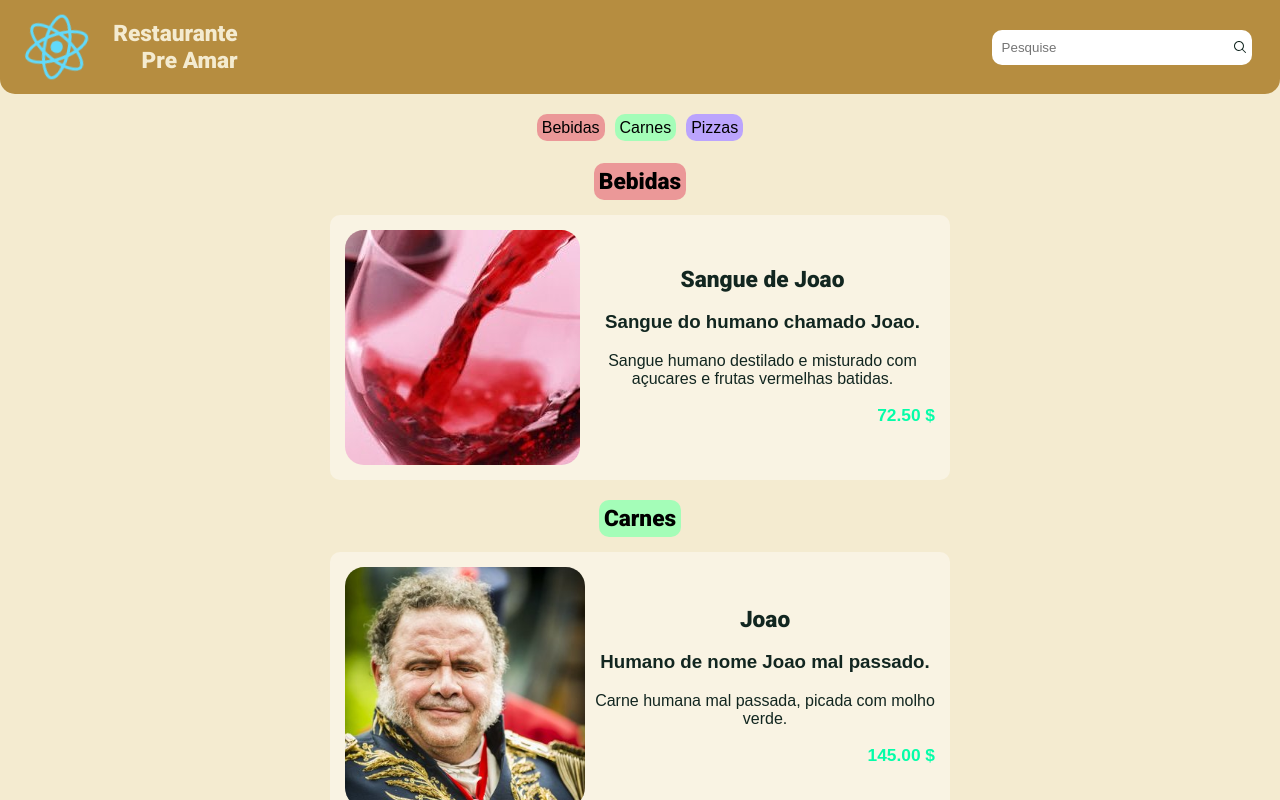
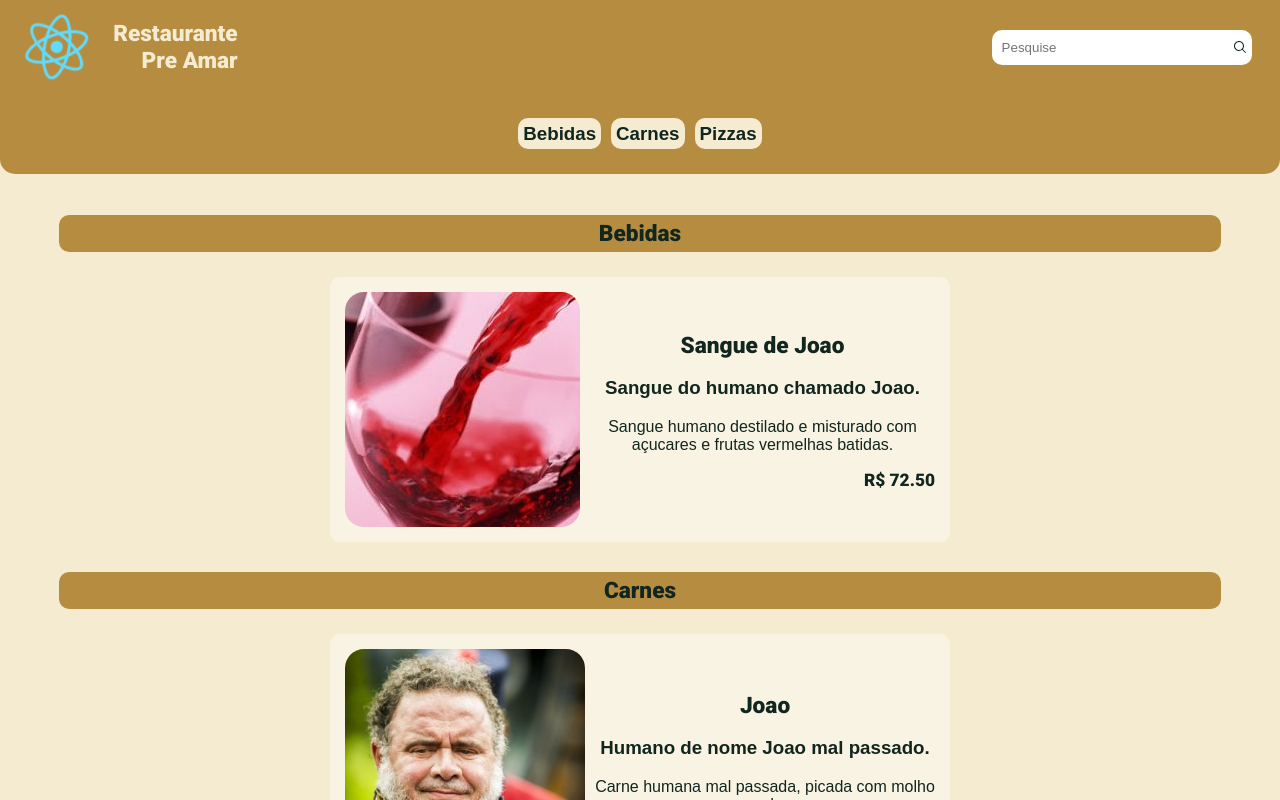
Before and after one commit to Plankiton/Lilac-menu-web, a React (Create React App) app: page / in a window 1280 px wide. Shown: the top 800 px of the page. Built offline with nearby package versions, Linux system fonts and the light colour scheme; a web font is replaced by a local one.

Commit message:
Make client suggestions change

```diff
--- a/src/App.css
+++ b/src/App.css
@@ -51,6 +51,7 @@ html, body {
 
   color: var(--fore);
   background-color: var(--back);
+  scroll-snap-type: x mandatory;
 }
 
 body * {
@@ -75,8 +76,7 @@ footer, header {
 }
 
 header {
-  margin-bottom: 10px;
-  border-radius: 0px 0px 15px 15px;
+  border-radius: 0px 0px 0px 0px;
   flex-direction: row;
 }
 
@@ -124,16 +124,17 @@ header .SearchBar input {
 }
 
 .FoundItems {
-  width: 100%;
+  width: max-content;
+  padding: 5px;
   max-height: 200px;
 
   top: 100px;
   position: fixed;
-  float: top;
+  right: 5px;
 
   display: flex;
   flex-direction: column;
-  align-items: center;
+  justify-content: stretch;
   overflow-x: hidden;
   overflow-y: auto;
 
@@ -149,10 +150,8 @@ header .SearchBar input {
   width: 100%;
   max-width: 400px;
   height: content;
-  margin: 5px;
   background: #FFFFFFEE;
 
-  border-radius: 10px !important;
   padding: 10px;
 
   border-radius: 10px;
@@ -202,12 +201,13 @@ h2 {
 }
 
 .Menu {
-  overflow-wrap: break-word;
+  overflow-y: hidden;
   overflow-x: auto;
   z-index: 255;
 
   top: 0;
   width: 100%;
+  height: 80px;
 
   display: flex;
   flex-direction: row;
@@ -215,17 +215,20 @@ h2 {
   justify-content: center;
   position: sticky;
   scroll-snap-align: start;
+
+  border-radius: 0px 0px 15px 15px;
+  background: var(--back2);
+
+  margin-bottom: 20px;
 }
 
 .Menu ul {
+  padding: 0;
   display: flex;
   flex-direction: row;
   align-items: center;
   justify-content: center;
   width: 90%;
-
-  padding: 5px;
-  margin: 5px;
 }
 
 .Menu span {
@@ -244,10 +247,18 @@ h2 {
 }
 
 .Category {
-  scroll-snap-align: end;
+  width: 100%;
+}
+
+.Category {
+  scroll-snap-align: center;
 }
 
 .CategoryTitle {
+  display: flex;
+  flex-direction: column;
+  justify-content: stretch;
+  align-items: center;
   width: 100%;
 }
 
@@ -255,6 +266,7 @@ h2 {
   border-radius: 10px;
   width: 90%;
   padding: 5px;
+  margin: 5px;
 }
 
 .Meals, .Category, .MealList {
@@ -281,6 +293,7 @@ h2 {
 
   width: fit-content;
   max-width: 600px;
+  scroll-snap-align: center;
 }
 
 .Meal img {
@@ -299,16 +312,12 @@ h2 {
   text-align: right;
   font-weight: bold;
 
-  color: var(--green);
+  color: var(--fore);
 }
 
 .Meal .Info {
   width: 60%;
   margin: 5px;
-}
-
-.Meal:overlay {
-  scroll-snap-align: end;
 }
 
 @media (max-width: 512px) {
--- a/src/App.js
+++ b/src/App.js
@@ -14,8 +14,8 @@ import pizzaJoao from './assets/pizzaJoao.jpg';
 
 var cats = ["Bebidas", "Carnes", "Pizzas"].map(name => (
   i => {
-    var text = 'black';
-    var color = colors[i];
+    var text = 'var(--fore)';
+    var color = 'var(--back)';
     var id = name;
     var label = name;
 
@@ -58,13 +58,15 @@ function App() {
   const [sel, setSel] = useState(null);
   return (
     <div className="App">
-      <Head searchItems={meals}/>
+      <Head searchItems={meals} menuItems={cats} onSelectItem={(item, i) => {
+        setSel(item);
+      }}/>
 
       <div className="Content">
-        <Menu items={cats} onSelect={(item, i) => {
-          setSel(item);
-        }}/>
-        <MealList cats={cats} meals={meals} selected={sel}/>
+        <MealList cats={cats.map((cat, c) => {
+          cat = cat(c);
+          return {...cat, color: "var(--back2)"};
+        })} meals={meals} selected={sel}/>
       </div>
 
       <Footer/>
--- a/src/components/Head.js
+++ b/src/components/Head.js
@@ -1,8 +1,10 @@
 import Logo from '../assets/logo.svg';
 import SearchBar from './SearchBar.js';
+import Menu from './Menu.js';
 
-export default function Head({searchItems}) {
+export default function Head({searchItems, menuItems, onSelectItem}) {
   return (
+    <>
       <header>
         <div className='LogoAndText'>
           <img src={Logo} className="App-logo" alt="logo" />
@@ -10,5 +12,7 @@ export default function Head({searchItems}) {
         </div>
         <SearchBar meals={searchItems}/>
       </header>
+      <Menu items={menuItems} onSelect={onSelectItem}/>
+    </>
   );
 }
--- a/src/components/Meal.js
+++ b/src/components/Meal.js
@@ -6,9 +6,9 @@ export default function Meal({name, desc, fullDesc, image, cat, id, price}) {
         <h1 className="Name">{name}</h1>
         <h3 className="Desc">{desc}</h3>
         <p className="FullDesc">{fullDesc}</p>
-        <p className="Price">{price?
-            (<>{price.toFixed(2)} <span>$</span></>)
-            :null}</p>
+        <h1 className="Price">{price?
+            (<><span>R$</span> {price.toFixed(2).replaceAll(',')}</>)
+            :null}</h1>
       </div>
     </div>
   );
--- a/src/components/MealList.js
+++ b/src/components/MealList.js
@@ -4,9 +4,9 @@ import Meal from './Meal.js';
 export default function MealList({cats, meals, selected}) {
   return (<div className="MealList">
     {cats.map((cat,c) => {
-      if ((typeof cat) != "string")
+      if ((typeof cat) == "function")
         cat = cat(c);
-      else
+      else if ((typeof cat) == "string")
         cat = {id: cat, label: cat, color: "#00000000"};
       if (cat.sel && selected && cat.id !== selected.id)
         cat.color = cat.sel;
--- a/src/components/Menu.js
+++ b/src/components/Menu.js
@@ -5,16 +5,17 @@ export default function Menu({items, onSelect}) {
         {items.map((item, i) => {
           if ((typeof item) == "string")
             return (<li><a href={`#${item}`}>{item}</a></li>);
-
-          item = item(i);
+          else if ((typeof item) == "function") {
+            item = item(i);
+          }
 
           try {
-            return (<li>
-              <span style={{backgroundColor: item.color, color: item.text}}>
+            return (<li key={item.id}>
+              <h3><span style={{backgroundColor: item.color, color: item.text}}>
                 <a onClick={() => {
                   onSelect(item, i);
                 }} href={`#${item.id}`} style={{color: item.text}}>{item.label}</a>
-              </span>
+              </span></h3>
             </li>);
           } catch {
             return null;
--- a/src/components/SearchBar.js
+++ b/src/components/SearchBar.js
@@ -25,7 +25,7 @@ export default function SearchBar({meals}) {
   return (
     <div className="SearchBar" id="SearchBar">
       <input
-        placeHolder="Pesquise"
+        placeholder="Pesquise"
         className="TextInput"
         type="text"
         onFocus={(e) => {
```
Lines whose indentation alone changed are shown as unchanged.
